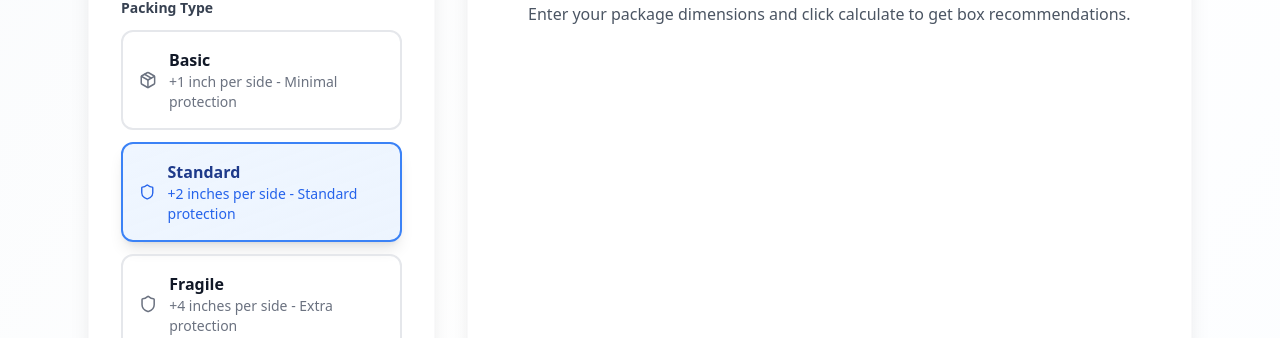
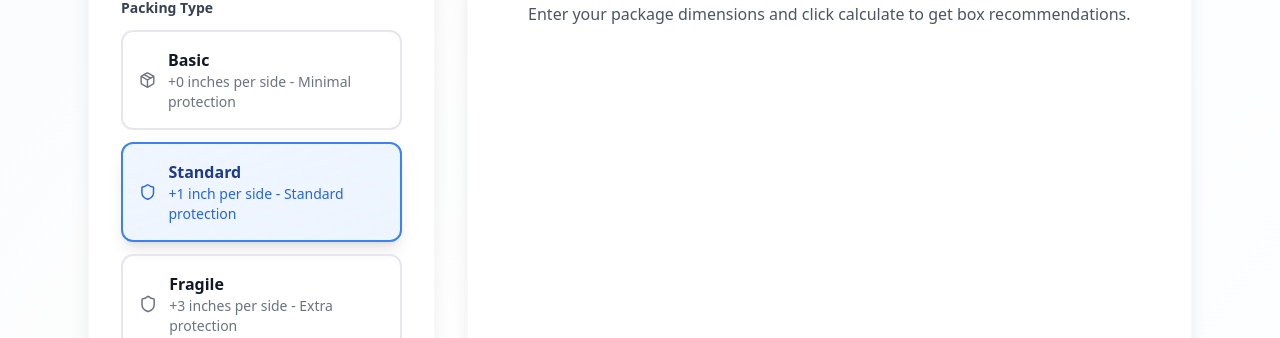
Before and after one commit to futurewerks/UPS-Packing-Calclator-Keizer-OR, a React (Vite) app: page / in a window 1280 px wide. Shown: the part 614-952 px from the top of the page. Built offline with nearby package versions, Linux system fonts and the light colour scheme.

Commit message:
Update packing type buffer values

```diff
--- a/src/boxDatabase.ts
+++ b/src/boxDatabase.ts
@@ -96,19 +96,19 @@ export const mailers = {
 
 export const packingTypes: Record<string, PackingRequirements> = {
   basic: {
+    buffer: 0,
+    weightMultiplier: 1.0,
+    description: '+0 inches per side - Minimal protection'
+  },
+  standard: {
     buffer: 1,
     weightMultiplier: 1.0,
-    description: '+1 inch per side - Minimal protection'
-  },
-  standard: {
-    buffer: 2,
-    weightMultiplier: 1.0,
-    description: '+2 inches per side - Standard protection'
+    description: '+1 inch per side - Standard protection'
   },
   fragile: {
-    buffer: 4,
+    buffer: 3,
     weightMultiplier: 1.0,
-    description: '+4 inches per side - Extra protection'
+    description: '+3 inches per side - Extra protection'
   },
   custom: {
     buffer: 2,
```
